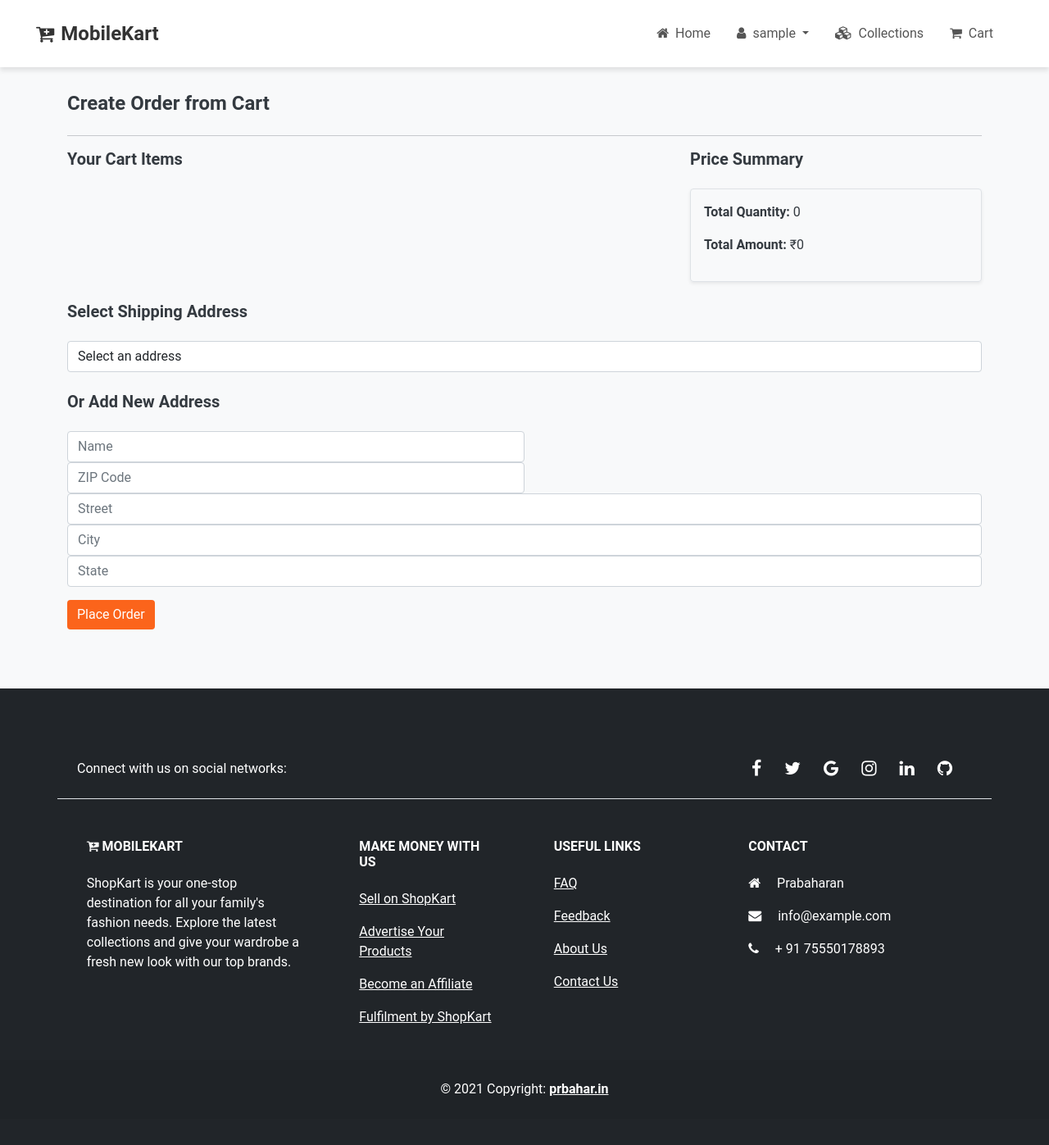
After one commit to prabahar755017/ecommerce_mobilekart, a Django app: page /create-order-from-cart/ in a window 1280 px wide. The commit adds this page. Shown: the whole page at 82% size. Run offline with Django 5.2, Linux system fonts and the light colour scheme; the visitor is signed in with stand-in values (Sample User, id 1); data that the repository does not hold is empty.

Commit message:
first commit

```diff
--- a/ecommerce_app/templates/ecommerce/admin_layouts/add_product.html
+++ b/ecommerce_app/templates/ecommerce/admin_layouts/add_product.html
@@ -17,7 +17,7 @@
     <input type="text" name="vendor" required><br>
 
     <label for="product_image">Product Image:</label>
-    <input type="file" name="product_image"><br>
+    <input type="file" name="product_image" multiple><br>
 
     <label for="quantity">Quantity:</label>
     <input type="number" name="quantity" required><br>
--- a/ecommerce_app/templates/ecommerce/order/create_order.html
+++ b/ecommerce_app/templates/ecommerce/order/create_order.html
@@ -220,8 +220,7 @@
 
             <!-- Quantity input -->
             <div class="form-group">
-                <label for="quantity">Quantity:</label>
-                <input type="number" name="quantity" id="quantity" class="form-control" min="{{total_quantity}}" max="{{total_quantity}}"  value="{{ total_quantity }}">
+                <p><strong>OrderQuantity:</strong>{{total_quantity}}</p>
             </div>
 
             <!-- Existing Address Selection -->
@@ -263,6 +262,7 @@
             <!-- Submit Button -->
             <div class="form-group">
                 <button type="submit" class="btn btn-primary">Place Order</button>
+                 <a href="{% url 'home' %}" class="btn btn-secondary">Cancel</a>
             </div>
         </form>
         <!-- Display total amount dynamically based on quantity -->
--- /dev/null
+++ b/ecommerce_app/templates/ecommerce/order/create_order_from_cart.html
@@ -0,0 +1,82 @@
+{% extends 'ecommerce/layouts/main.html' %}
+
+{% block title %}
+  Create Order from Cart | MobileKart
+{% endblock title %}
+
+{% block content %}
+<section class="bg-light py-4 my-5" style="min-height:600px;">
+    <div class="container">
+        <h4 class="mb-4">Create Order from Cart</h4>
+        <hr>
+
+        <div class="row">
+            <div class="col-md-8">
+                <h5>Your Cart Items</h5>
+                <div class="list-group">
+                    {% for item in cart_items %}
+                    <div class="list-group-item d-flex justify-content-between align-items-center">
+                        <img src="{{ item.product.product_image.url }}" alt="{{ item.product.name }}" class="product-image mr-2" style="width: 60px; height: 60px; object-fit: cover;">
+                        <div class="flex-grow-1">
+                            <h6 class="mb-1">{{ item.product.name }}</h6>
+                            <small>Quantity: {{ item.product_qty }}</small>
+                        </div>
+                        <span class="font-weight-bold">₹{{ item.total_cost }}</span>
+                    </div>
+                    {% endfor %}
+                </div>
+            </div>
+
+            <div class="col-md-4">
+                <h5>Price Summary</h5>
+                <div class="border p-3 rounded shadow-sm">
+                    <p><strong>Total Quantity:</strong> {{ total_quantity }}</p>
+                    <p><strong>Total Amount:</strong> ₹{{ total_amount }}</p>
+                </div>
+            </div>
+        </div>
+
+        <h5 class="mt-4">Select Shipping Address</h5>
+        <form method="POST" action="">
+            {% csrf_token %}
+            <div class="form-group">
+                <select name="shipping_address" class="form-control" required>
+                    <option value="">Select an address</option>
+                    {% for address in addresses %}
+                        <option value="{{ address.id }}">{{ address.name }}, {{ address.street }}, {{ address.city }}</option>
+                    {% endfor %}
+                </select>
+            </div>
+
+            <h5 class="mt-4">Or Add New Address</h5>
+            <div class="form-row">
+                <div class="form-group col-md-6">
+                    <input type="text" name="new_address_name" class="form-control" placeholder="Name" >
+                </div>
+                <div class="form-group col-md-6">
+                    <input type="text" name="new_address_zip_code" class="form-control" placeholder="ZIP Code" >
+                </div>
+            </div>
+            <div class="form-group">
+                <input type="text" name="new_address_street" class="form-control" placeholder="Street" >
+            </div>
+            <div class="form-group">
+                <input type="text" name="new_address_city" class="form-control" placeholder="City" >
+            </div>
+            <div class="form-group">
+                <input type="text" name="new_address_state" class="form-control" placeholder="State" >
+            </div>
+
+            <button type="submit" class="btn btn-primary mt-3" style="background-color: #fb641b; border: none;">
+                Place Order
+            </button>
+        </form>
+    </div>
+</section>
+
+<style>
+    .product-image {
+        border-radius: 8px;
+    }
+</style>
+{% endblock content %}
--- a/ecommerce_app/templates/ecommerce/products/filter.html
+++ b/ecommerce_app/templates/ecommerce/products/filter.html
@@ -62,6 +62,7 @@
                     {% for item in products %}
                         <div class="col-sm-6 col-lg-4 col-xl-3 mb-4">
                             <div class="card product-card h-100 shadow-sm border-0 rounded-4 overflow-hidden">
+                                <a href="{% url 'product_details' item.category.name item.name %}">
                                 <img src="{{ item.product_image.url }}" class="card-img-top img-fluid rounded-top" alt="{{ item.name }}" style="height: 250px; object-fit: cover;">
                                 <div class="card-body p-3 text-center">
                                     <h5 class="card-title text-dark fw-bold mb-2">{{ item.name }}</h5>
--- a/ecommerce_app/urls.py
+++ b/ecommerce_app/urls.py
@@ -27,7 +27,8 @@ urlpatterns=[
              path('cart/',views.cart_page,name="cart"),
              path('remove_cart/<str:cid>',views.remove_cart,name="remove_cart"),
              path('addtocart/<int:product_id>/', views.add_to_cart, name='add_to_cart'),
-             path('cart/update/<int:item_id>/',views.update_cart, name='update_cart'),
+             path('cart/update/<int:product_id>/', views.update_cart, name='update_cart'),
+             path('create-order-from-cart/',views.create_order_from_cart, name='create_order_from_cart'),
              path('orders/<int:pk>/', views.order_detail, name='order_detail'),
              path('orders/create/<int:category_id>/<int:product_id>/', views.create_order, name='create_order'),
              path('order/cancel/<int:order_id>/', views.cancel_order, name='cancel_order'),
--- a/ecommerce_app/views.py
+++ b/ecommerce_app/views.py
@@ -132,46 +132,33 @@ def remove_cart(request,cid):
 
 
 
-def update_cart(request, item_id):
-    # Check if the user is authenticated
+def update_cart(request, product_id):
+    action = request.POST.get('action')
+
     if request.user.is_authenticated:
-        # For authenticated users, get the cart item from the database
-        cart_item = get_object_or_404(Cart, id=item_id, user=request.user)
+        # Authenticated user - Get the cart item for the logged-in user
+        cart_item = get_object_or_404(Cart, product_id=product_id, user=request.user)
     else:
-        # For unauthenticated users, use session data
-        cart_items = request.session.get('cart_items', {})
-        if str(item_id) not in cart_items:
-            return redirect('cart')  # Item not found in session cart
+        # Unauthenticated user - Get the session ID and find the cart item
+        session_id = request.session.session_key
+        if not session_id:
+            request.session.create()  # Create a new session if it doesn't exist
+            session_id = request.session.session_key
 
-        # Get the current quantity
-        quantity = cart_items[str(item_id)]
-        action = request.POST.get('action')
+        cart_item = get_object_or_404(Cart, product_id=product_id, session_id=session_id)
 
-        # Update the quantity based on the action
-        if action == 'increase':
-            cart_items[str(item_id)] = quantity + 1
-        elif action == 'decrease':
-            if quantity > 1:
-                cart_items[str(item_id)] = quantity - 1
-            else:
-                del cart_items[str(item_id)]  # Remove item if quantity is 0
+    # Handle the action (increase or decrease quantity)
+    if action == 'increase':
+        cart_item.product_qty += 1
+    elif action == 'decrease' and cart_item.product_qty > 1:
+        cart_item.product_qty -= 1
+    else:
+        # Optionally, if the quantity is 0 or the action is to remove, delete the cart item
+        cart_item.delete()
+        return redirect('cart')
 
-        # Save the updated cart back to session
-        request.session['cart_items'] = cart_items
-        request.session.modified = True  # Mark session as modified
-        return redirect('cart')  # Redirect to cart view
-
-    # If the user is authenticated, update the database cart item
-    if request.method == 'POST':
-        action = request.POST.get('action')
-        if action == 'increase':
-            cart_item.product_qty += 1
-        elif action == 'decrease' and cart_item.product_qty > 1:
-            cart_item.product_qty -= 1
-        else:
-            cart_item.delete()  # Optionally delete item if quantity is 0
-
-        cart_item.save()
+    # Save the updated cart item
+    cart_item.save()
 
     return redirect('cart')
 
@@ -669,3 +656,89 @@ def edit_address(request, address_id):
         address.save()
         return redirect('profile')
     return render(request, 'ecommerce/profile/edit_address.html', {'address': address})
+
+
+@login_required
+def create_order_from_cart(request):
+    cart_items = Cart.objects.filter(user=request.user)
+    addresses = request.user.addresses.all()
+    total_quantity = sum(item.product_qty for item in cart_items)
+    total_amount = sum(item.total_cost for item in cart_items)
+
+    if request.method == 'POST':
+        selected_address_id = request.POST.get('shipping_address')
+        new_address_data = {
+            'name': request.POST.get('new_address_name'),
+            'street': request.POST.get('new_address_street'),
+            'city': request.POST.get('new_address_city'),
+            'state': request.POST.get('new_address_state'),
+            'zip_code': request.POST.get('new_address_zip_code'),
+        }
+
+        # Validate selected address or new address
+        if selected_address_id:
+            shipping_address = get_object_or_404(Address, id=selected_address_id, user=request.user)
+        elif all(new_address_data.values()):
+            shipping_address = Address.objects.create(user=request.user, **new_address_data)
+        else:
+            messages.error(request, "Please select an existing address or enter a new one.")
+            return render(request, 'ecommerce/order/create_order_from_cart.html', {
+                'cart_items': cart_items,
+                'addresses': addresses,
+                'total_quantity': total_quantity,
+                'total_amount': total_amount
+            })
+
+        # Check stock availability and create order
+        total_price = 0
+        for item in cart_items:
+            if item.product.quantity < item.product_qty:
+                messages.error(request, f"Not enough stock available for {item.product.name}.")
+                return render(request, 'ecommerce/order/create_order_from_cart.html', {
+                    'cart_items': cart_items,
+                    'addresses': addresses,
+                    'total_quantity': total_quantity,
+                    'total_amount': total_amount
+                })
+            total_price += item.total_cost
+
+        try:
+            with transaction.atomic():
+                order = Order.objects.create(
+                    user=request.user,
+                    shipping_address=f"{shipping_address.name}, {shipping_address.street}, {shipping_address.city}, {shipping_address.state}, {shipping_address.zip_code}",
+                    total_price=total_price,
+                    is_paid=False,
+                    status='pending'
+                )
+
+                for item in cart_items:
+                    OrderItem.objects.create(
+                        order=order,
+                        product=item.product,
+                        quantity=item.product_qty,
+                        unit_price=item.product.selling_price
+                    )
+                    # Reduce product stock
+                    item.product.quantity -= item.product_qty
+                    item.product.save()
+
+                # Clear the cart after creating the order
+                cart_items.delete()
+
+            return redirect('payment', order_id=order.id)
+        except Exception as e:
+            messages.error(request, f"An error occurred: {str(e)}")
+            return render(request, 'ecommerce/order/create_order_from_cart.html', {
+                'cart_items': cart_items,
+                'addresses': addresses,
+                'total_quantity': total_quantity,
+                'total_amount': total_amount
+            })
+
+    return render(request, 'ecommerce/order/create_order_from_cart.html', {
+        'cart_items': cart_items,
+        'addresses': addresses,
+        'total_quantity': total_quantity,
+        'total_amount': total_amount
+    })
```
Also changed, not shown: ecommerce_app/templates/ecommerce/cart/cart.html (+14 -2 lines), ecommerce_app/models.py (line endings or trailing spaces), 1 other file.
